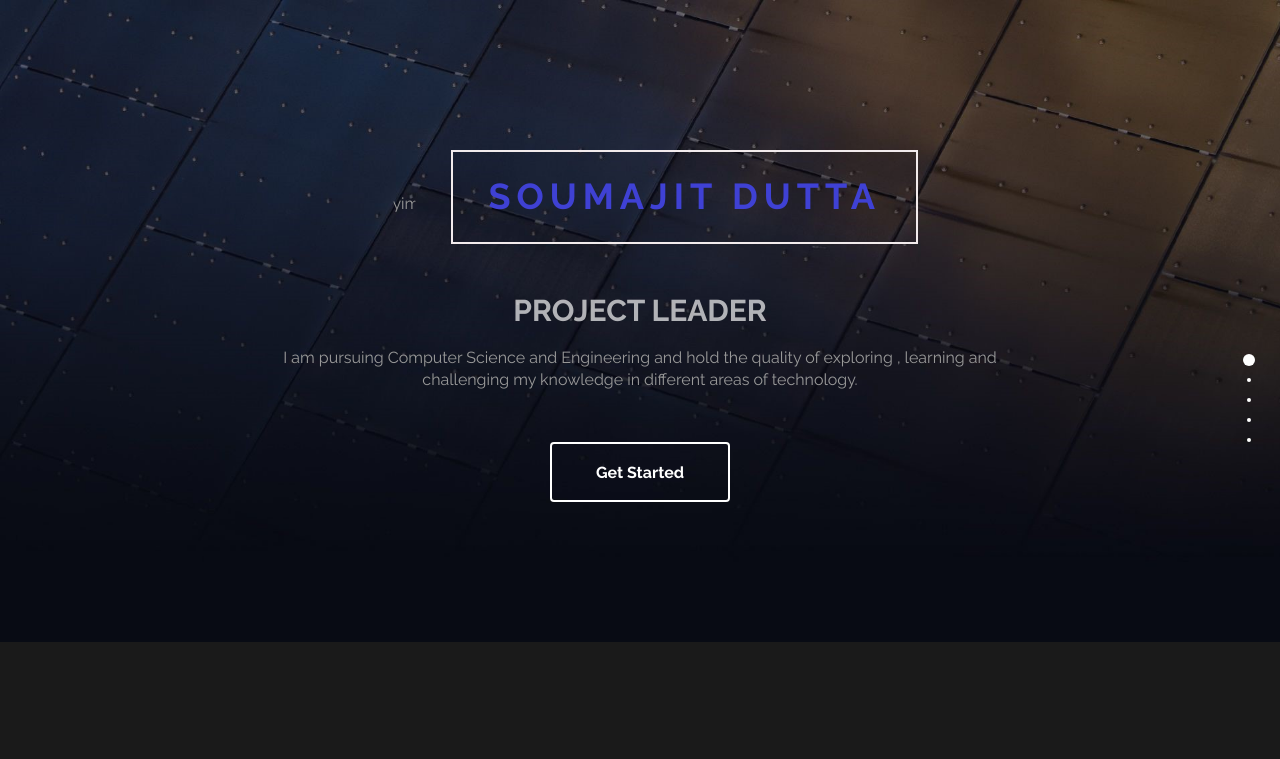
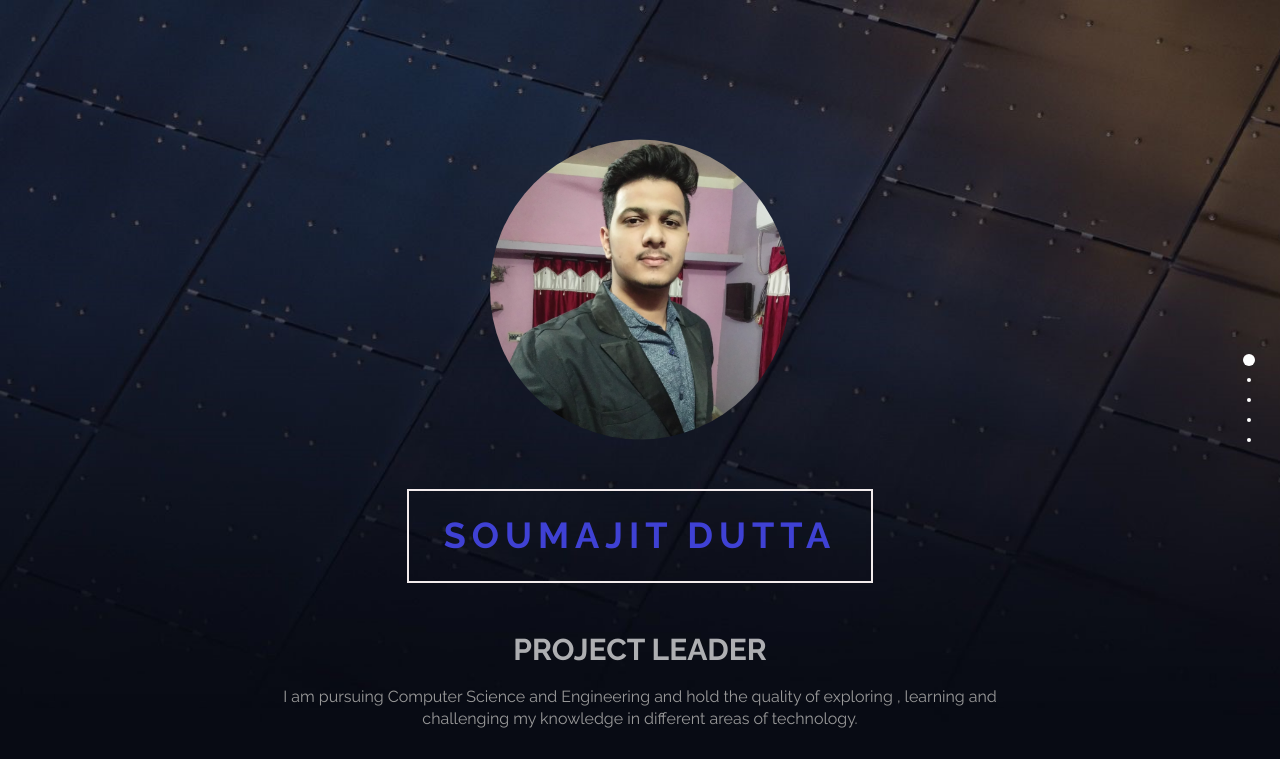
Before and after one commit to SoumajitDutta/Portfolio, a plain HTML site: page index.html in a window 1280 px wide. Shown: the top 759 px of the page. Drawn offline with Linux system fonts and the light colour scheme.

Commit message:
Update index.html

```diff
--- a/index.html
+++ b/index.html
@@ -36,7 +36,7 @@
 				<div class="row">
 					<div class="col-md-2"></div>
 					<div class="col-md-8 wow fadeIn" data-wow-delay="0.5s">
-						<img src="SoumajitDutta/OIBSIP_Level-1_Task-2/images/myimage1.jpg" class="myimage" alt="myimage">
+						<img src="/images/myimage1.jpg" class="myimage" alt="myimage">
 						<h1>SOUMAJIT DUTTA</h1>
 						<h2 class="rotate"> WEB DEVELOPER &AMP; DESIGNING INTERN, COMPUTER SCIENCE &AMP; ENGINEERING
 							ASPIRANT, PROJECT LEADER, TEAM PLAYER, CAMPUS AMBASSADOR </h2>
```
